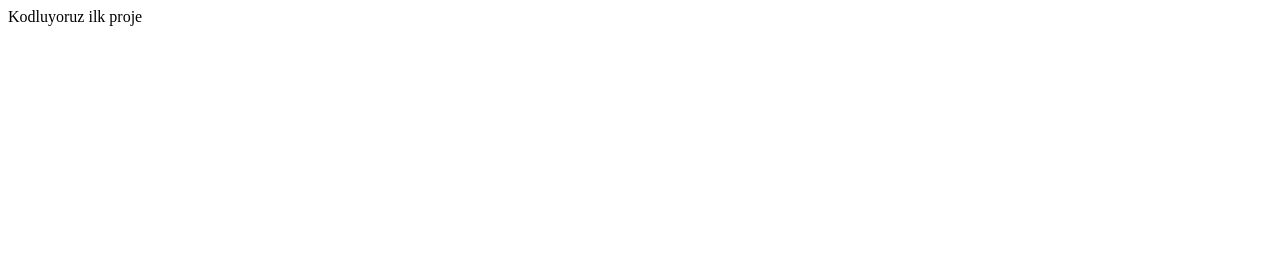
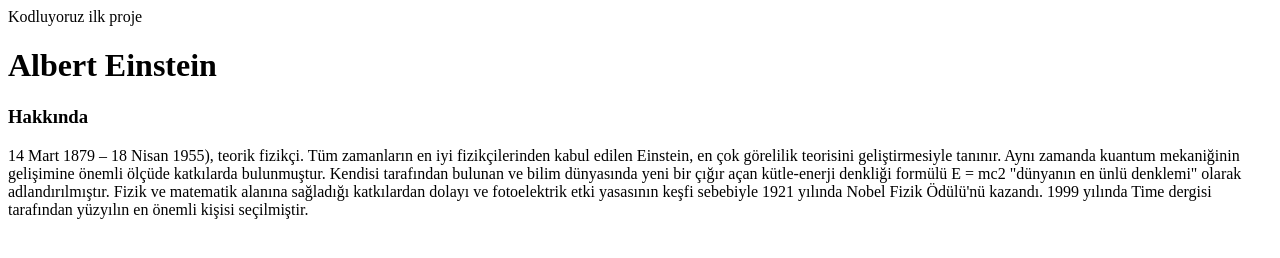
Before and after one commit to mmurat/html, a plain HTML site: page index.html in a window 1280 px wide. Drawn offline with Linux system fonts and the light colour scheme.

Commit message:
Update index.html

```diff
--- a/index.html
+++ b/index.html
@@ -1,5 +1,16 @@
 <html lang="tr">
   <head>Kodluyoruz ilk proje</head>
+  <body>
+    <h1>Albert Einstein</h1>
+    <h3>Hakkında</h3>
+    <p> 14 Mart 1879 – 18 Nisan 1955), teorik fizikçi. Tüm zamanların en iyi fizikçilerinden kabul edilen Einstein,
+      en çok görelilik teorisini geliştirmesiyle tanınır.
+      Aynı zamanda kuantum mekaniğinin gelişimine önemli ölçüde katkılarda bulunmuştur.
+      Kendisi tarafından bulunan ve bilim dünyasında yeni bir çığır açan kütle-enerji denkliği formülü
+      E = mc2 "dünyanın en ünlü denklemi" olarak adlandırılmıştır. Fizik ve matematik alanına sağladığı
+      katkılardan dolayı ve fotoelektrik etki yasasının keşfi sebebiyle 1921 yılında Nobel Fizik Ödülü'nü kazandı.
+      1999 yılında Time dergisi tarafından yüzyılın en önemli kişisi seçilmiştir.</p>
+  </body>
 
 
 </html>
```
